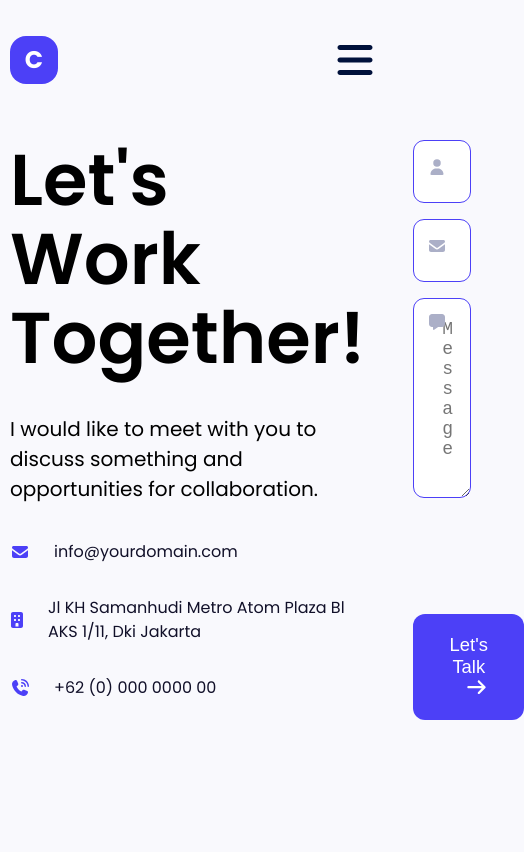
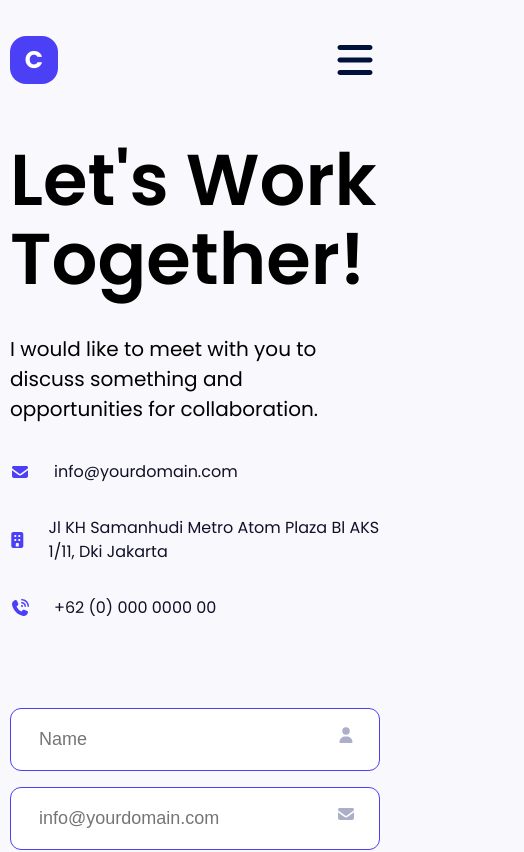
Before and after one commit to Nur-Nayeem/Creative-agency-website-design, a React (Vite) app: page /Creative-agency-website-design/contact in a window 390 px wide. Shown: the top 852 px of the page, 524 px wide, since content can reach past the window. Built offline with nearby package versions, Linux system fonts and the light colour scheme.

Commit message:
make contact section responsive responsive and fix some issues

```diff
--- a/src/components/Footer.jsx
+++ b/src/components/Footer.jsx
@@ -42,8 +42,6 @@ const Footer = () => {
                 <div className='socials'>
                     <div>
                         <FontAwesomeIcon icon={faFacebookF} />
-
-
                     </div>
                     <div>
                         <FontAwesomeIcon icon={faInstagram} />
--- a/src/components/Navbar.jsx
+++ b/src/components/Navbar.jsx
@@ -2,15 +2,20 @@ import React, { useState } from 'react'
 import '../css/navSection.css'
 import { FontAwesomeIcon } from '@fortawesome/react-fontawesome';
 import { faBars, faXmark } from '@fortawesome/free-solid-svg-icons';
-import { Link } from 'react-router-dom';
+import { Link, useNavigate } from 'react-router-dom';
 
 function Navbar() {
     const [showMenu, setShowMenu] = useState(false);
+    const navigate = useNavigate();
     const handleManueBar = () => {
         setShowMenu(true)
     }
     const handleCloseMenu = () => {
         setShowMenu(false)
+    }
+
+    const handleContact = () => {
+        navigate('/contact');
     }
     return (
         <nav className='nav-section'>
@@ -32,7 +37,7 @@ function Navbar() {
                         <li><Link to="/works">Works</Link></li>
                         <li><Link to="/about">About</Link></li>
                     </div>
-                    <button className='btn-primary hide-btn'>Contant us</button>
+                    <button className='btn-primary hide-btn' onClick={handleContact}>Contant us</button>
                 </div>
 
             </ul>
@@ -40,7 +45,7 @@ function Navbar() {
                 <FontAwesomeIcon className='menu' icon={faBars}
                 />
             </button>
-            <button className='btn-primary contct-btn'>Contant us</button>
+            <button className='btn-primary contct-btn' onClick={handleContact}>Contant us</button>
         </nav>
     )
 }
--- a/src/components/contacts-components/ContactFormSection.jsx
+++ b/src/components/contacts-components/ContactFormSection.jsx
@@ -45,7 +45,7 @@ const ContactFormSection = () => {
                         </div>
                     </label>
                 </form>
-                <button className='btn-primary contact-section-btn'>
+                <button className='btn-primary'>
                     Let's Talk
                     <span className='arrow-icon'><FontAwesomeIcon icon={faArrowRight} /></span>
                 </button>
--- a/src/css/contact-css/contactFormSection.css
+++ b/src/css/contact-css/contactFormSection.css
@@ -5,7 +5,6 @@
  }
 
  .left-container {
-     /* max-width: 700px; */
      display: flex;
      flex-direction: column;
      gap: 2.25rem;
@@ -40,7 +39,6 @@
  }
 
  .right-container {
-     position: relative;
      width: 50%;
  }
 
@@ -91,12 +89,18 @@
      resize: vertical;
  }
 
- .contact-section-btn {
-     position: absolute;
-     bottom: 0;
- }
 
  .contact-input-box {
      position: relative;
      display: flex;
  }
+
+ @media screen and (max-width:767.98px) {
+     .form-section-container {
+         flex-direction: column;
+     }
+
+     .right-container {
+         width: 100%;
+     }
+ }
--- a/src/pages/Contact.jsx
+++ b/src/pages/Contact.jsx
@@ -1,13 +1,20 @@
 import React from 'react'
 import ContactFormSection from '../components/contacts-components/ContactFormSection'
 import Navbar from '../components/Navbar'
-
+import SocialLink from '../components/contacts-components/SocialLink'
+import SubscribeNow from '../components/SubscribeNow'
+import Footer from '../components/Footer'
 const Contact = () => {
     return (
         <>
             <div className='max-width small-dev-margi-x'>
                 <Navbar />
                 <ContactFormSection />
+                <SocialLink />
+            </div>
+            <div>
+                <SubscribeNow />
+                <Footer />
             </div>
         </>
     )
```
